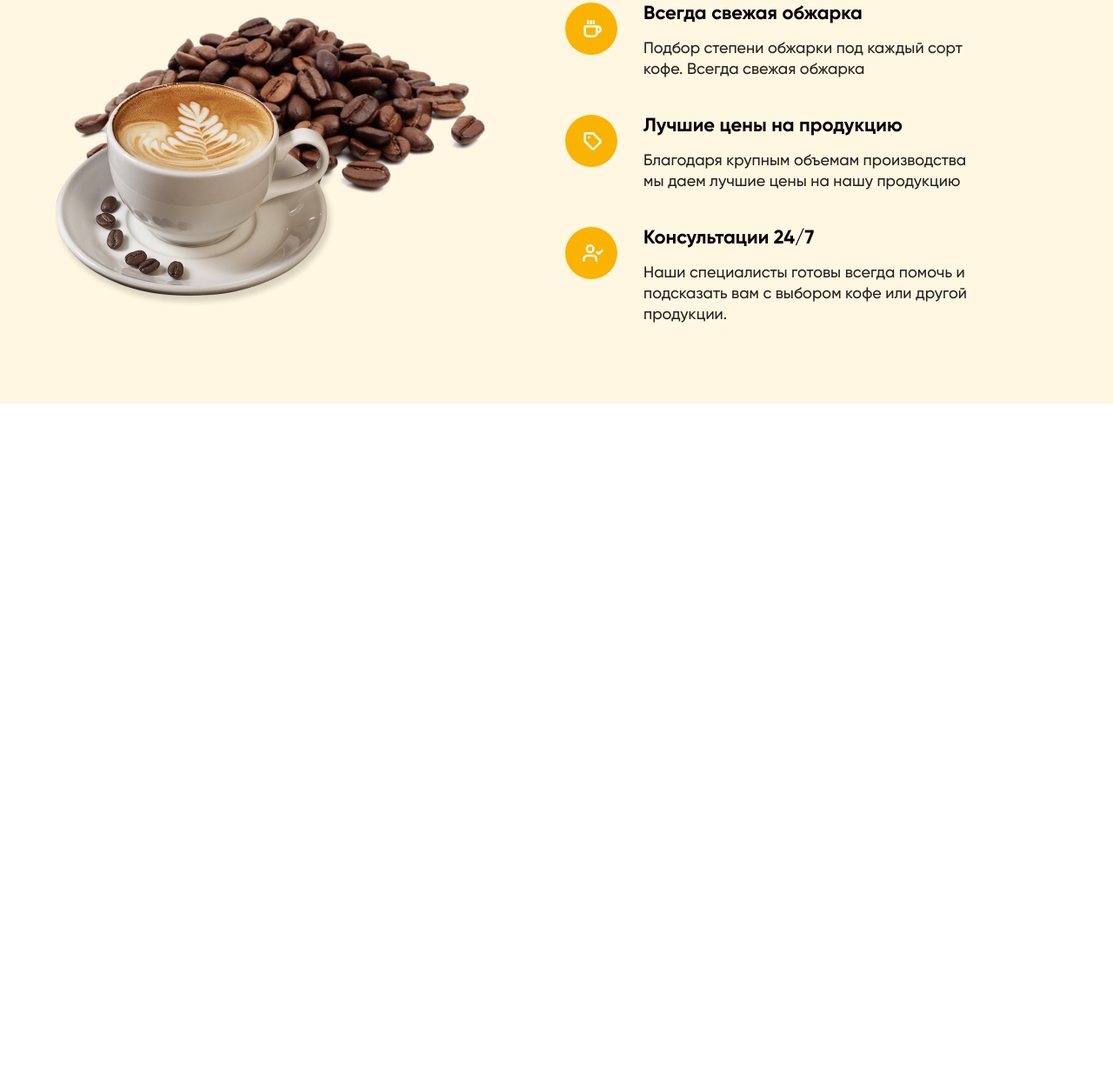
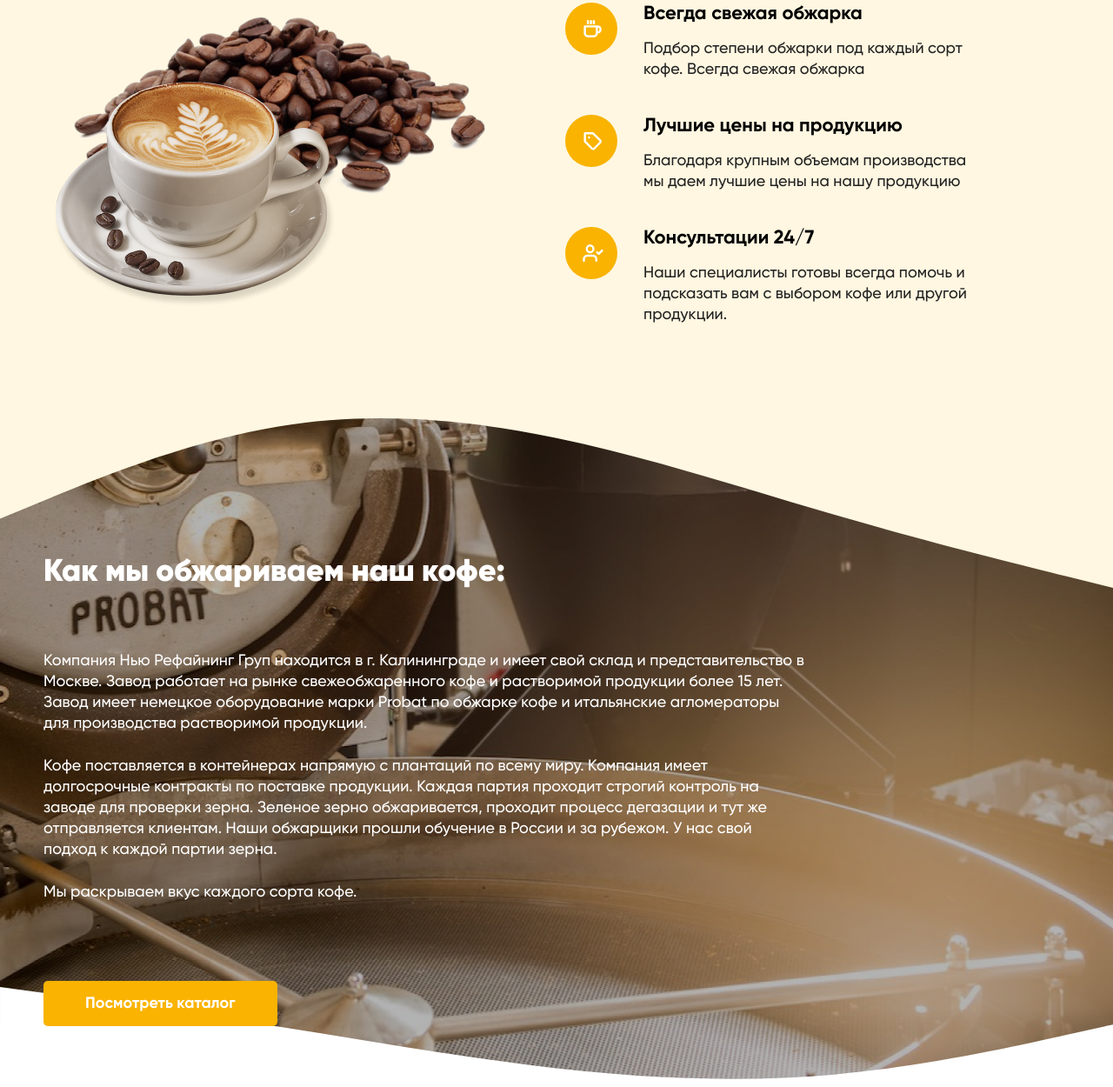
Before and after one commit to ndserg/coffeeShop, a website: page source/index.html in a window 1280 px wide. Shown: the part 2305-3555 px from the top of the page at 87% size. Before the commit the page ends 2769 px from the top, so only its background shows below. Drawn offline with nearby package versions, Linux system fonts and the light colour scheme; files that its build step writes are made by us from their sources.

Commit message:
Добавит блок 'О производстве'

```diff
--- a/source/index.html
+++ b/source/index.html
@@ -142,7 +142,7 @@
           </li>
         </ul>
 
-        <a class="slider-main__button button-big" href="#">Посмотреть каталог</a>
+        <a class="slider-main__button button button--big" href="#">Посмотреть каталог</a>
       </div>
 
       <div class="slider-main__imgs-container">
@@ -165,7 +165,7 @@
             <figure class="main-catalog__img-box">
               <img class="main-catalog__img" src="/img/main-catalog/coffee.png" alt="Кофе в зернах">
             </figure>
-            <a class="main-catalog__link button-medium" href="#">Купить</a>
+            <a class="main-catalog__link button button--medium" href="#">Купить</a>
           </div>
         </li>
 
@@ -175,7 +175,7 @@
             <figure class="main-catalog__img-box">
               <img class="main-catalog__img" src="/img/main-catalog/tea.png" alt="Заварник с чаем">
             </figure>
-            <a class="main-catalog__link button-medium" href="#">Купить</a>
+            <a class="main-catalog__link button button--medium" href="#">Купить</a>
           </div>
         </li>
 
@@ -185,7 +185,7 @@
             <figure class="main-catalog__img-box">
               <img class="main-catalog__img" src="/img/main-catalog/vending.png" alt="Кофемашина">
             </figure>
-            <a class="main-catalog__link button-medium" href="#">Купить</a>
+            <a class="main-catalog__link button button--medium" href="#">Купить</a>
           </div>
         </li>
 
@@ -195,7 +195,7 @@
             <figure class="main-catalog__img-box">
               <img class="main-catalog__img" src="/img/main-catalog/heelth.png" alt="Чашка каши с джемом">
             </figure>
-            <a class="main-catalog__link button button-medium" href="#">Купить</a>
+            <a class="main-catalog__link button button--medium" href="#">Купить</a>
           </div>
         </li>
       </ul>
@@ -272,7 +272,7 @@
             </li>
           </ul>
           <p class="sales__price" data-old_price="250">350 &#8381;</p>
-          <a class="sales__item-link button button-small" href="#">В корзину</a>
+          <a class="sales__item-link button button--small" href="#">В корзину</a>
         </li>
 
         <li class="sales__item">
@@ -407,7 +407,18 @@
               и подсказать вам с выбором кофе или другой продукции.</p>
           </li>
         </ul>
+      </div>
+    </section>
 
+    <section class="page-main__process process">
+      <div class="process__wrapper container">
+        <h2 class="process__title">Как мы обжариваем наш кофе:</h2>
+
+        <p class="process-description">Компания Нью Рефайнинг Груп находится в г. Калининграде и имеет свой склад и представительство в Москве. Завод работает на рынке свежеобжаренного кофе и растворимой продукции более 15 лет. Завод имеет немецкое оборудование марки Probat по обжарке кофе и итальянские агломераторы для производства растворимой продукции.</p>
+        <p class="process-description">Кофе поставляется в контейнерах напрямую с плантаций по всему миру. Компания имеет долгосрочные контракты по поставке продукции. Каждая партия проходит строгий контроль на заводе для проверки зерна. Зеленое зерно обжаривается, проходит процесс дегазации и тут же отправляется клиентам. Наши обжарщики прошли обучение в России и за рубежом. У нас свой подход к каждой партии зерна.</p>
+        <p class="process-description">Мы раскрываем вкус каждого сорта кофе.</p>
+
+        <button class="process__button button button--medium" type="button">Посмотреть каталог</button>
       </div>
     </section>
   </main>
--- a/source/sass/blocks/buttons.scss
+++ b/source/sass/blocks/buttons.scss
@@ -62,19 +62,23 @@
   }
 }
 
-.button-big {
+.button {
   display: inline-block;
-  padding: 14px;
 
   color: $white;
   font-weight: 700;
-  font-size: 18px;
-  line-height: 22px;
   text-align: center;
   text-decoration: none;
 
   background-color: $yellow;
+  border: none;
   border-radius: 5px;
+
+  &--big {
+    padding: 14px;
+
+    font-size: 18px;
+    line-height: 22px;
 
     @media (min-width: $tablet-width) {
       padding: 20px;
@@ -102,29 +106,13 @@
       font-size: 30px;
       line-height: 36px;
     }
-
-  &:active {
-    opacity: 0.6;
   }
 
-  &:hover {
-    background-color: $yellow-dark;
-  }
-}
-
-.button-medium {
-  display: inline-block;
+  &--medium {
     padding: 14px;
 
-  color: $white;
-  font-weight: 700;
     font-size: 18px;
     line-height: 22px;
-  text-align: center;
-  text-decoration: none;
-
-  background-color: $yellow;
-  border-radius: 5px;
 
     @media (min-width: $tablet-width) {
       padding: 20px;
@@ -146,30 +134,14 @@
       font-size: 25px;
       line-height: 30px;
     }
-
-  &:active {
-    opacity: 0.6;
-  }
-
-  &:hover {
-    background-color: $yellow-dark;
-  }
   }
 
 
-.button-small {
-  display: inline-block;
+  &--small {
     padding: 10px;
 
-  color: $white;
-  font-weight: 700;
     font-size: 16px;
     line-height: 20px;
-  text-align: center;
-  text-decoration: none;
-
-  background-color: $yellow;
-  border-radius: 4px;
 
     @media (min-width: $laptop-width) {
       font-size: 12px;
@@ -181,6 +153,7 @@
 
       font-size: 18px;
       line-height: 22px;
+    }
   }
 
   &:active {
--- /dev/null
+++ b/source/sass/blocks/process.scss
@@ -0,0 +1,132 @@
+.process {
+  color: $white;
+
+  background-color: rgba($black, 30%);
+  background-image: url(/img/bg/pink-top-bg.svg),
+    url(/img/bg/white-bottom-bg.svg),
+    url(/img/bg/equipment-bg-mobile.jpg);
+  background-repeat: no-repeat, no-repeat, no-repeat;
+  background-position: 50% 0, 50% 100%, 20% 0;
+  background-size: 100%, 100%, auto;
+
+  @media (min-width: $tablet-width) {
+    background-image: url(/img/bg/pink-top-bg.svg),
+      url(/img/bg/white-bottom-bg.svg),
+      url(/img/bg/equipment-bg-tablet.jpg);
+    background-repeat: no-repeat, no-repeat, no-repeat;
+    background-position: 50% 0, 50% 100%, 24% 0;
+    background-size: 100%, 100%, auto;
+  }
+
+  @media (min-width: $laptop-width) {
+    background-image: url(/img/bg/pink-top-bg.svg),
+      url(/img/bg/white-bottom-bg.svg),
+      url(/img/bg/equipment-bg-laptop.jpg);
+    background-repeat: no-repeat, no-repeat, no-repeat;
+    background-position: 50% 0, 50% 100%, 40% 100%;
+    background-size: 100%, 100%, auto;
+  }
+
+  @media (min-width: $desktop-width) {
+    background-image: url(/img/bg/pink-top-bg.svg),
+      url(/img/bg/white-bottom-bg.svg),
+      url(/img/bg/equipment-bg-desktop.jpg);
+    background-repeat: no-repeat, no-repeat, no-repeat;
+    background-position: 50% 0, 50% 100%, 40% 100%;
+    background-size: 100%, 100%, auto;
+  }
+}
+
+.process__wrapper {
+  display: flex;
+  flex-direction: column;
+  min-height: 600px;
+  padding-top: 80px;
+
+  @media (min-width: $tablet-width) {
+    min-height: 866px;
+    padding-top: 186px;
+  }
+
+  @media (min-width: $laptop-width) {
+    min-height: 786px;
+    padding-top: 172px;
+    padding-right: 300px;
+    padding-bottom: 70px;
+  }
+
+  @media (min-width: $desktop-width) {
+    min-height: 1096px;
+    padding-top: 217px;
+    padding-right: 370px;
+    padding-bottom: 102px;
+  }
+}
+
+.process__title {
+  margin-bottom: 30px;
+
+  color: $white;
+
+  @media (min-width: $tablet-width) {
+    margin-bottom: 68px;
+  }
+
+  @media (min-width: $desktop-width) {
+    margin-bottom: 100px;
+  }
+}
+
+.process-description {
+  margin: 0;
+  margin-bottom: 16px;
+
+  font-size: 14px;
+  line-height: 18px;
+
+  @media (min-width: $tablet-width) {
+    margin-bottom: 42px;
+
+    font-size: 20px;
+    line-height: 26px;
+  }
+
+  @media (min-width: $laptop-width) {
+    margin-bottom: 25px;
+
+    font-size: 18px;
+    line-height: 24px;
+  }
+
+  @media (min-width: $desktop-width) {
+    margin-bottom: 28px;
+
+    font-size: 26px;
+    line-height: 32px;
+  }
+
+  &:last-of-type {
+    margin-bottom: 0;
+  }
+}
+
+.process__button {
+  width: 100%;
+  margin-top: auto;
+
+  @media (min-width: $laptop-width) {
+    align-self: flex-start;
+    width: auto;
+    padding-top: 15px;
+    padding-right: 48px;
+    padding-bottom: 15px;
+    padding-left: 48px;
+  }
+
+  @media (min-width: $desktop-width) {
+    padding-top: 22px;
+    padding-right: 67px;
+    padding-bottom: 22px;
+    padding-left: 67px;
+  }
+}
--- a/source/sass/style.scss
+++ b/source/sass/style.scss
@@ -19,3 +19,4 @@
 @import "blocks/main-catalog";
 @import "blocks/sales";
 @import "blocks/benefits";
+@import "blocks/process";
```
Also changed, not shown: source/img/bg/equipment-bg-desktop.jpg (added), source/img/bg/equipment-bg-laptop.jpg (added), source/img/bg/equipment-bg-mobile.jpg (added), source/img/bg/equipment-bg-tablet.jpg (added), source/img/bg/pink-top-bg.svg (added), source/img/bg/white-bottom-bg.svg (added), 1 other file. Lines whose indentation alone changed are shown as unchanged.
